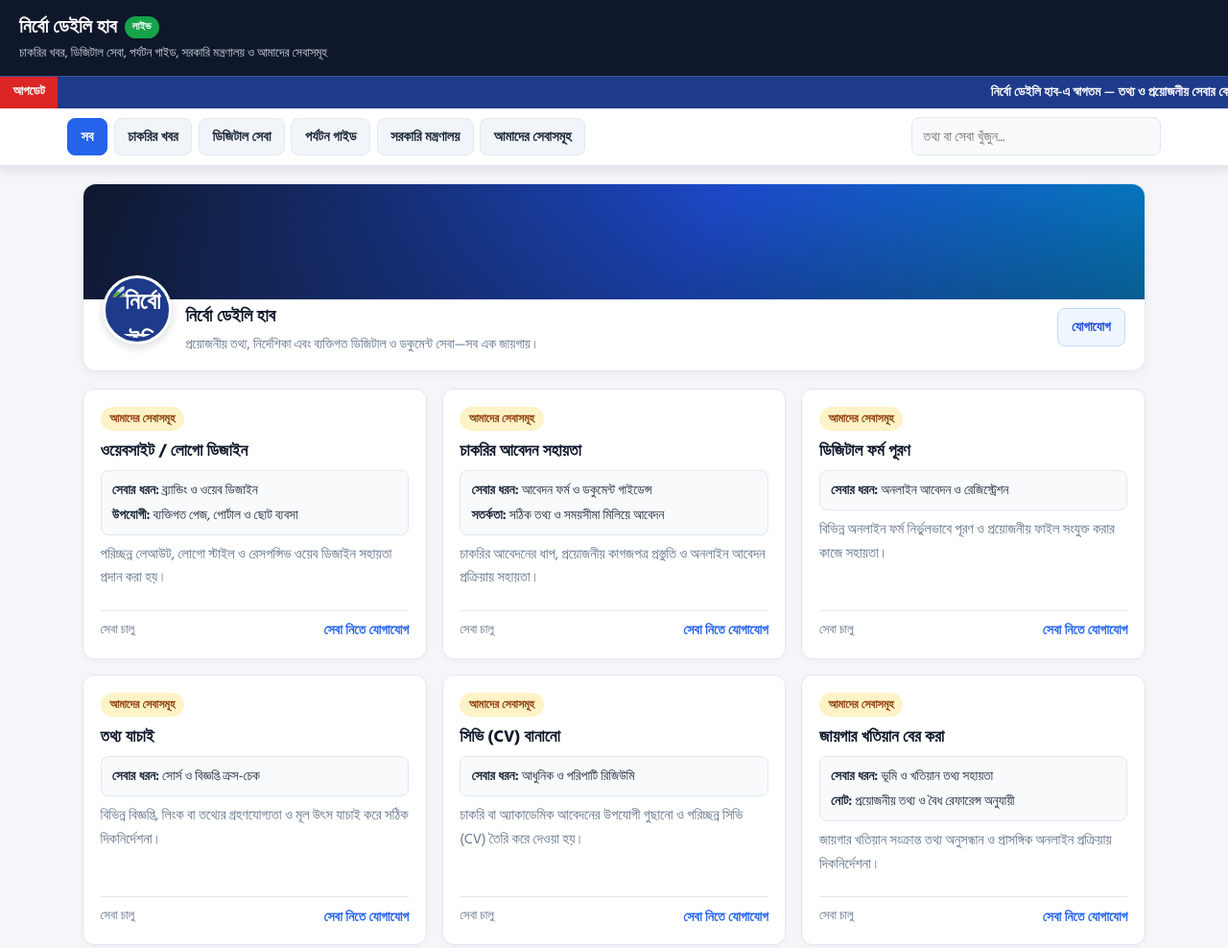
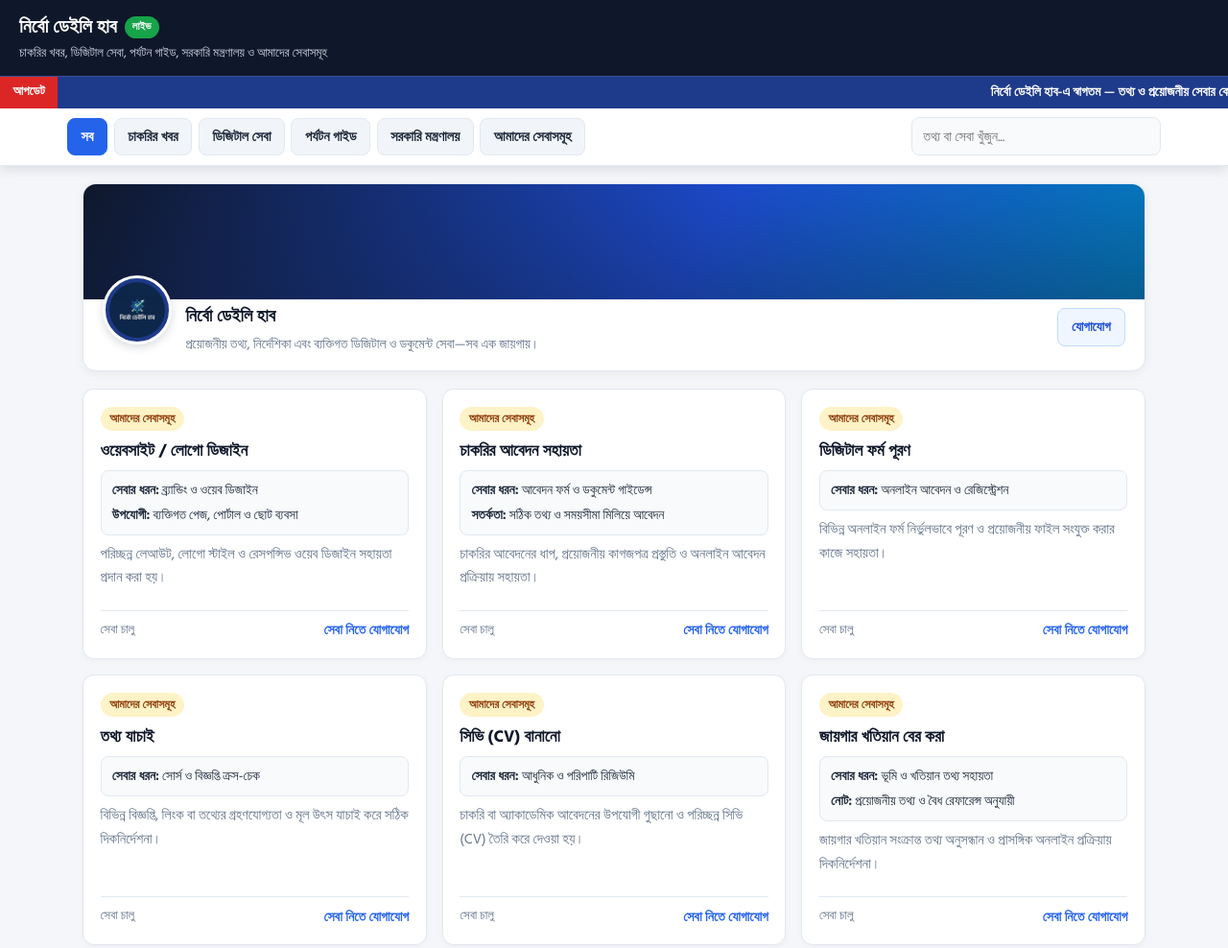
Before and after one commit to nirbodailyhub/nirbo-daily-hub, a plain HTML site: page index.html in a window 1280 px wide. Shown: the top 988 px of the page at 96% size. Drawn offline with Linux system fonts and the light colour scheme.

Commit message:
Update index.html

```diff
--- a/index.html
+++ b/index.html
@@ -535,7 +535,7 @@
     <div class="hero-body">
       <div class="hero-left">
        <div class="avatar-box" style="width: 72px; height: 72px; min-width: 72px; border-radius: 50%; overflow: hidden; display: flex; align-items: center; justify-content: center; flex-shrink: 0; background: #1e3a8a; padding: 4px;">
-         <img src="logo.jpg" alt="নির্বো ডেইলি হাব" style="width: 100%; height: 100%; object-fit: contain; border-radius: 50%; display: block;">
+         <img src="logo.jpeg" alt="নির্বো ডেইলি হাব" style="width: 100%; height: 100%; object-fit: contain; border-radius: 50%; display: block;">
         </div>
           <div class="hero-text">
             <h2>নির্বো ডেইলি হাব</h2>
```
